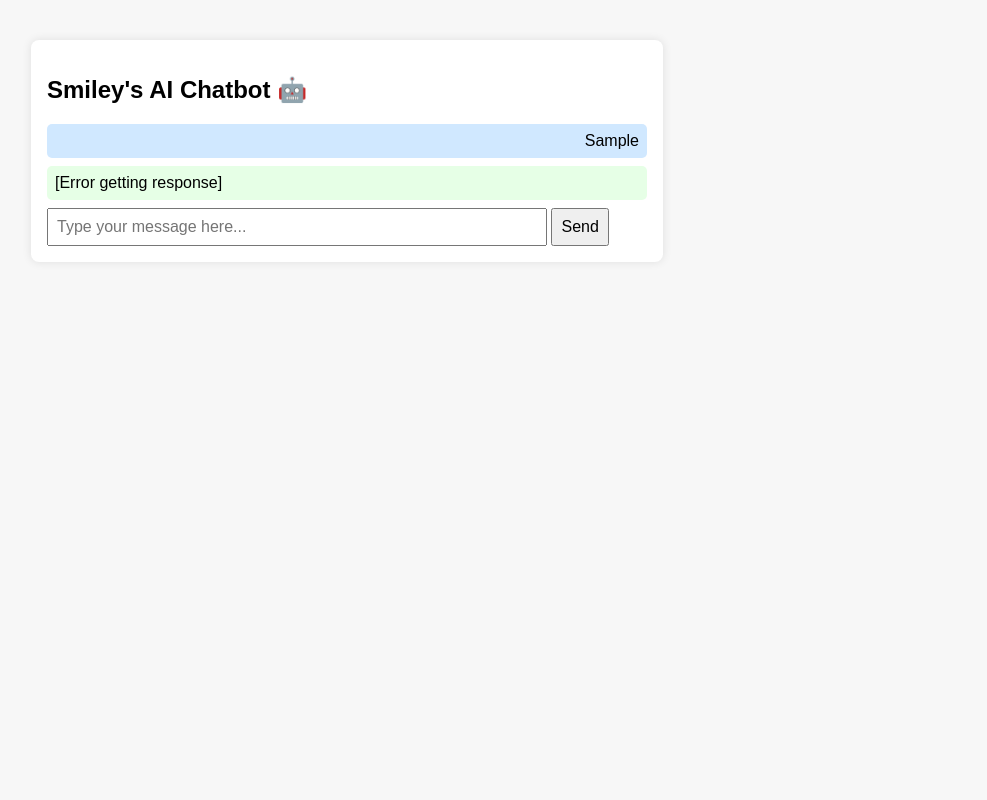
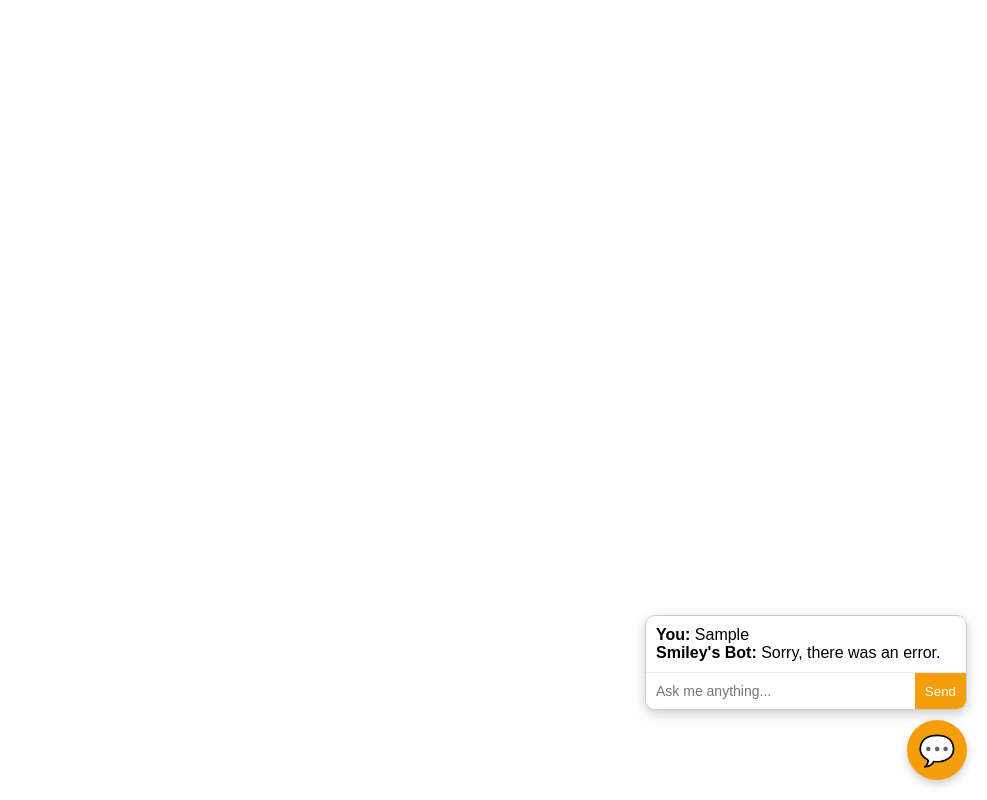
Before and after one commit to Andrew-0260/smileys-chatbot, a plain HTML site: page index.html in a window 1280 px wide. Both pictures are taken after typing "Sample" into the empty fields and a click on the button "Send". Shown: the whole page, without its empty margins (293-1280 px from the left). Drawn offline with Linux system fonts and the light colour scheme; no server answers.

Commit message:
Update index.html

```diff
--- a/index.html
+++ b/index.html
@@ -1,94 +1,122 @@
 <!DOCTYPE html>
-<html lang="en">
+<html>
 <head>
+  <title>Smiley's Chatbot</title>
   <meta charset="UTF-8" />
-  <meta name="viewport" content="width=device-width, initial-scale=1.0"/>
-  <title>Smiley's AI Chatbot 🤖</title>
   <style>
-    body {
+    #chat-button {
+      position: fixed;
+      bottom: 20px;
+      right: 20px;
+      background: #f59e0b;
+      color: white;
+      border: none;
+      border-radius: 50%;
+      width: 60px;
+      height: 60px;
+      font-size: 30px;
+      cursor: pointer;
+      box-shadow: 0 4px 8px rgba(0,0,0,0.2);
+      z-index: 1000;
+    }
+
+    #chatbox {
+      display: none;
+      position: fixed;
+      bottom: 90px;
+      right: 20px;
+      width: 320px;
+      max-height: 500px;
+      background: white;
+      border: 1px solid #ccc;
+      border-radius: 10px;
+      box-shadow: 0 4px 12px rgba(0,0,0,0.2);
+      z-index: 999;
+      overflow: hidden;
+      display: flex;
+      flex-direction: column;
       font-family: sans-serif;
-      background: #f7f7f7;
-      padding: 2rem;
     }
-    #chatbox {
-      width: 100%;
-      max-width: 600px;
-      margin: auto;
-      background: white;
-      border-radius: 8px;
-      padding: 1rem;
-      box-shadow: 0 0 10px rgba(0,0,0,0.1);
+
+    #messages {
+      flex: 1;
+      overflow-y: auto;
+      padding: 10px;
     }
-    .message {
-      margin: 0.5rem 0;
-      padding: 0.5rem;
-      border-radius: 5px;
+
+    #user-input {
+      display: flex;
+      border-top: 1px solid #eee;
     }
-    .user {
-      background: #d0e8ff;
-      text-align: right;
+
+    #user-input input {
+      flex: 1;
+      border: none;
+      padding: 10px;
+      font-size: 14px;
     }
-    .bot {
-      background: #e6ffe6;
-    }
-    input, button {
-      padding: 0.5rem;
-      font-size: 1rem;
+
+    #user-input button {
+      border: none;
+      padding: 10px;
+      background: #f59e0b;
+      color: white;
+      cursor: pointer;
     }
   </style>
 </head>
 <body>
+
+<button id="chat-button">💬</button>
+
 <div id="chatbox">
-    <h2>Smiley's AI Chatbot 🤖</h2>
   <div id="messages"></div>
-    <form id="chat-form">
-      <input type="text" id="user-input" placeholder="Type your message here..." required style="width: 80%;" />
-      <button type="submit">Send</button>
-    </form>
+  <div id="user-input">
+    <input type="text" id="userText" placeholder="Ask me anything..." />
+    <button onclick="sendMessage()">Send</button>
+  </div>
 </div>
 
 <script>
-    const form = document.getElementById("chat-form");
-    const userInput = document.getElementById("user-input");
-    const messagesDiv = document.getElementById("messages");
+  const button = document.getElementById('chat-button');
+  const chatbox = document.getElementById('chatbox');
+  const messages = document.getElementById('messages');
+  const userText = document.getElementById('userText');
 
-    form.addEventListener("submit", async (e) => {
-      e.preventDefault();
-      const message = userInput.value;
+  button.onclick = () => {
+    chatbox.style.display = chatbox.style.display === 'block' ? 'none' : 'block';
+  };
+
+  function sendMessage() {
+    const message = userText.value.trim();
     if (!message) return;
-
-      appendMessage("user", message);
-      userInput.value = "";
-
-      try {
-        const response = await fetch("https://hook.us2.make.com/23eti9hl9txpxllpow0wmk9gksw8okeq", {
+    addMessage('You', message);
+    userText.value = '';
+    fetch("https://hook.us2.make.com/23eti9hl9txpxllpow0wmk9gksw8okeq", {
       method: "POST",
       headers: { "Content-Type": "application/json" },
-          body: JSON.stringify({ message }),
+      body: JSON.stringify({ message })
+    })
+    .then(res => res.json())
+    .then(data => {
+      addMessage("Smiley's Bot", data.message || "Sorry, I didn't get that.");
+    })
+    .catch(() => {
+      addMessage("Smiley's Bot", "Sorry, there was an error.");
     });
+  }
 
-        const data = await response.json();
+  function addMessage(sender, text) {
+    const msg = document.createElement('div');
+    msg.innerHTML = `<strong>${sender}:</strong> ${text}`;
+    messages.appendChild(msg);
+    messages.scrollTop = messages.scrollHeight;
+  }
 
-        let reply =
-          data?.message ||
-          data?.body?.message ||
-          data?.result ||
-          data?.choices?.[0]?.message?.content ||
-          JSON.stringify(data);
+  userText.addEventListener("keypress", function(e) {
+    if (e.key === "Enter") sendMessage();
+  });
+</script>
 
-        appendMessage("bot", reply || "[No response]");
-      } catch (err) {
-        appendMessage("bot", "[Error getting response]");
-        console.error(err);
-      }
-    });
-
-    function appendMessage(sender, text) {
-      const msg = document.createElement("div");
-      msg.className = `message ${sender}`;
-      msg.textContent = text;
-      messagesDiv.appendChild(msg);
-    }
-  </script>
 </body>
 </html>
```
Lines whose indentation alone changed are shown as unchanged.
